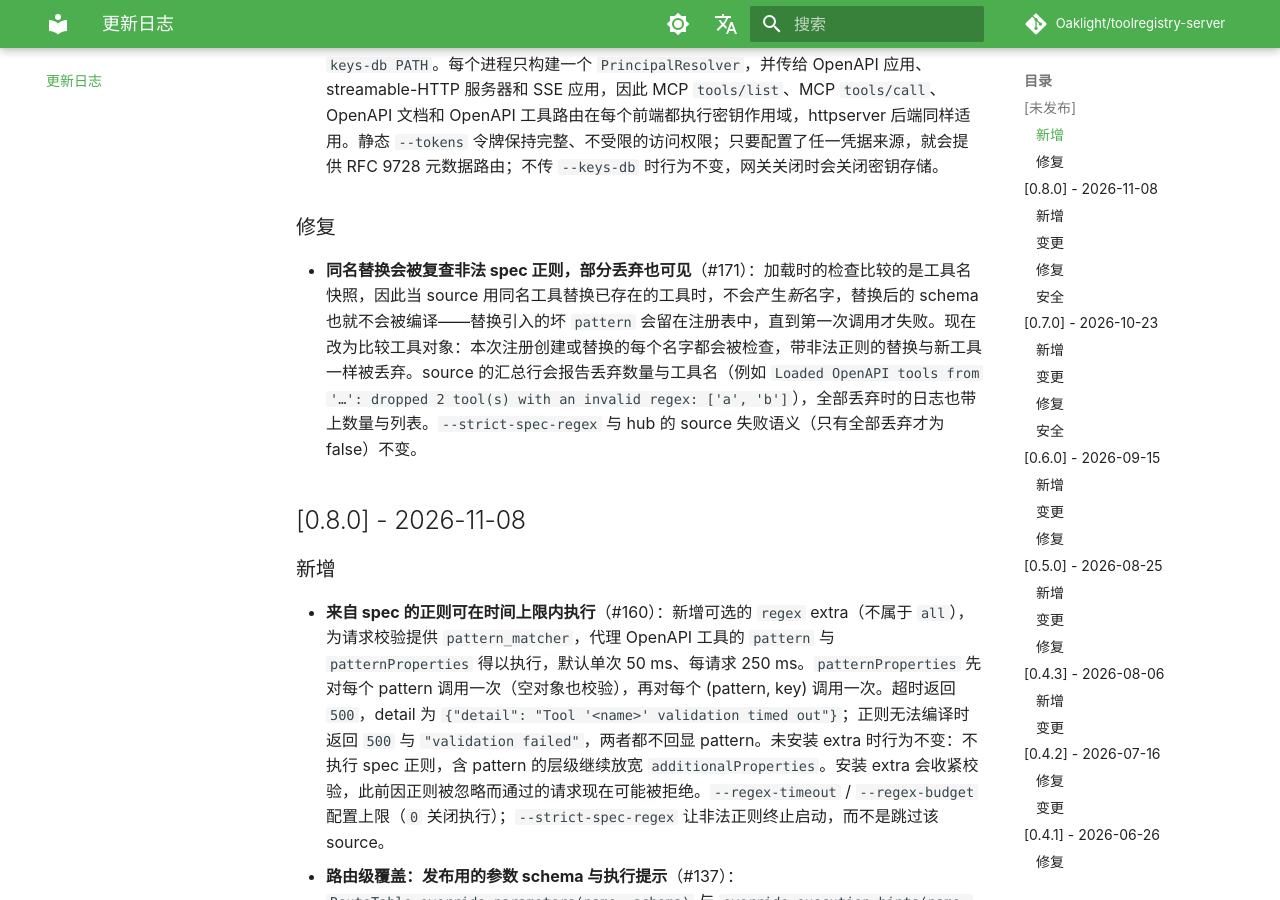
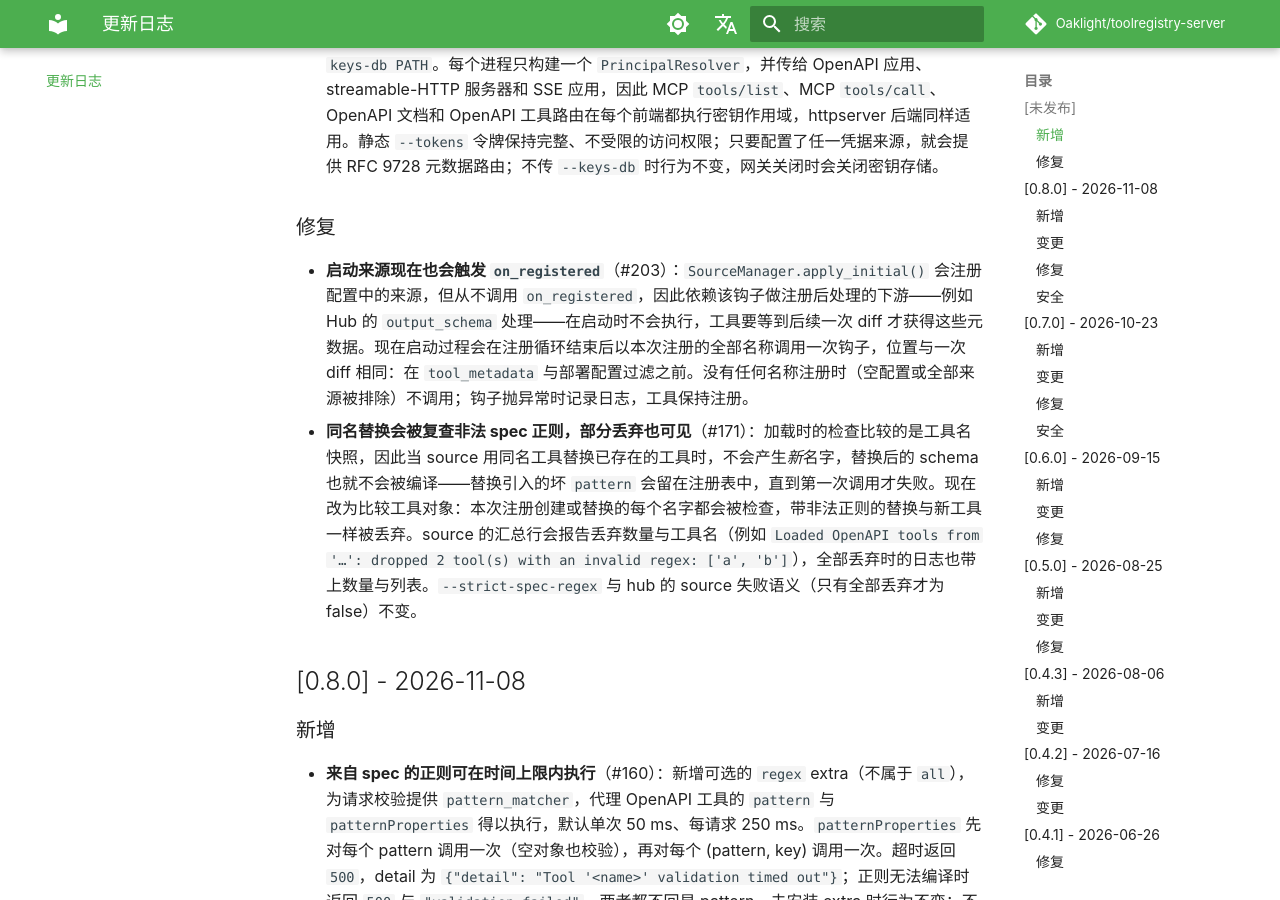
Before and after one commit to Oaklight/toolregistry-server, an MkDocs documentation site: the page built from docs/changelog.md, in a window 1280 px wide and 900 px high, scrolled down 1674 px. Built offline with MkDocs 1.6.1 and Material for MkDocs 9.7.7, drawn with Linux system fonts in a browser that asks for light colours; some web fonts are replaced; comment, search, counter and statistics services are not loaded.

Commit message:
docs(changelog): 说明启动来源会触发 on_registered（#203）

```diff
--- a/docs/changelog.md
+++ b/docs/changelog.md
@@ -17,6 +17,7 @@
 
 ### 修复
 
+- **启动来源现在也会触发 `on_registered`**（#203）：`SourceManager.apply_initial()` 会注册配置中的来源，但从不调用 `on_registered`，因此依赖该钩子做注册后处理的下游——例如 Hub 的 `output_schema` 处理——在启动时不会执行，工具要等到后续一次 diff 才获得这些元数据。现在启动过程会在注册循环结束后以本次注册的全部名称调用一次钩子，位置与一次 diff 相同：在 `tool_metadata` 与部署配置过滤之前。没有任何名称注册时（空配置或全部来源被排除）不调用；钩子抛异常时记录日志，工具保持注册。
 - **同名替换会被复查非法 spec 正则，部分丢弃也可见**（#171）：加载时的检查比较的是工具名快照，因此当 source 用同名工具替换已存在的工具时，不会产生*新*名字，替换后的 schema 也就不会被编译——替换引入的坏 `pattern` 会留在注册表中，直到第一次调用才失败。现在改为比较工具对象：本次注册创建或替换的每个名字都会被检查，带非法正则的替换与新工具一样被丢弃。source 的汇总行会报告丢弃数量与工具名（例如 `Loaded OpenAPI tools from '…': dropped 2 tool(s) with an invalid regex: ['a', 'b']`），全部丢弃时的日志也带上数量与列表。`--strict-spec-regex` 与 hub 的 source 失败语义（只有全部丢弃才为 false）不变。
 
 ## [0.8.0] - 2026-11-08
```
